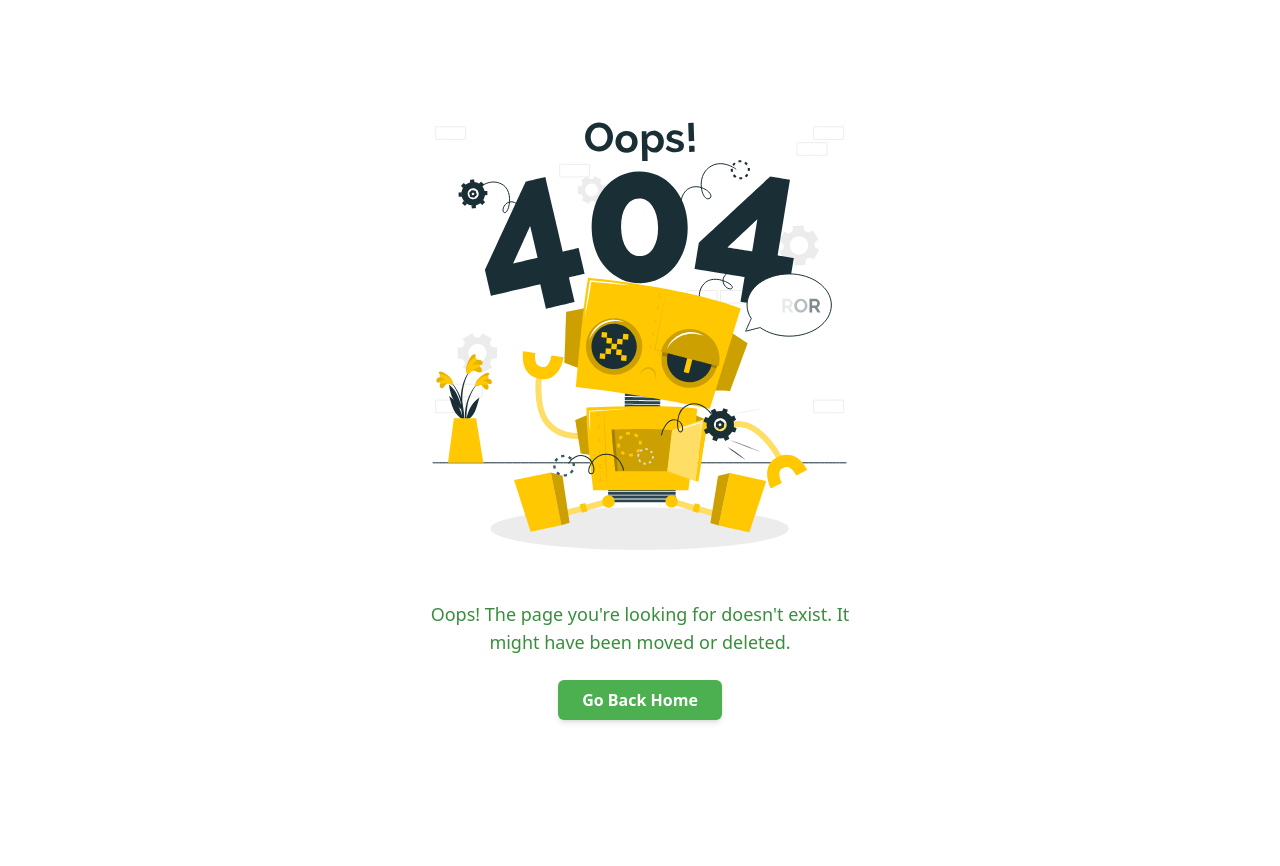
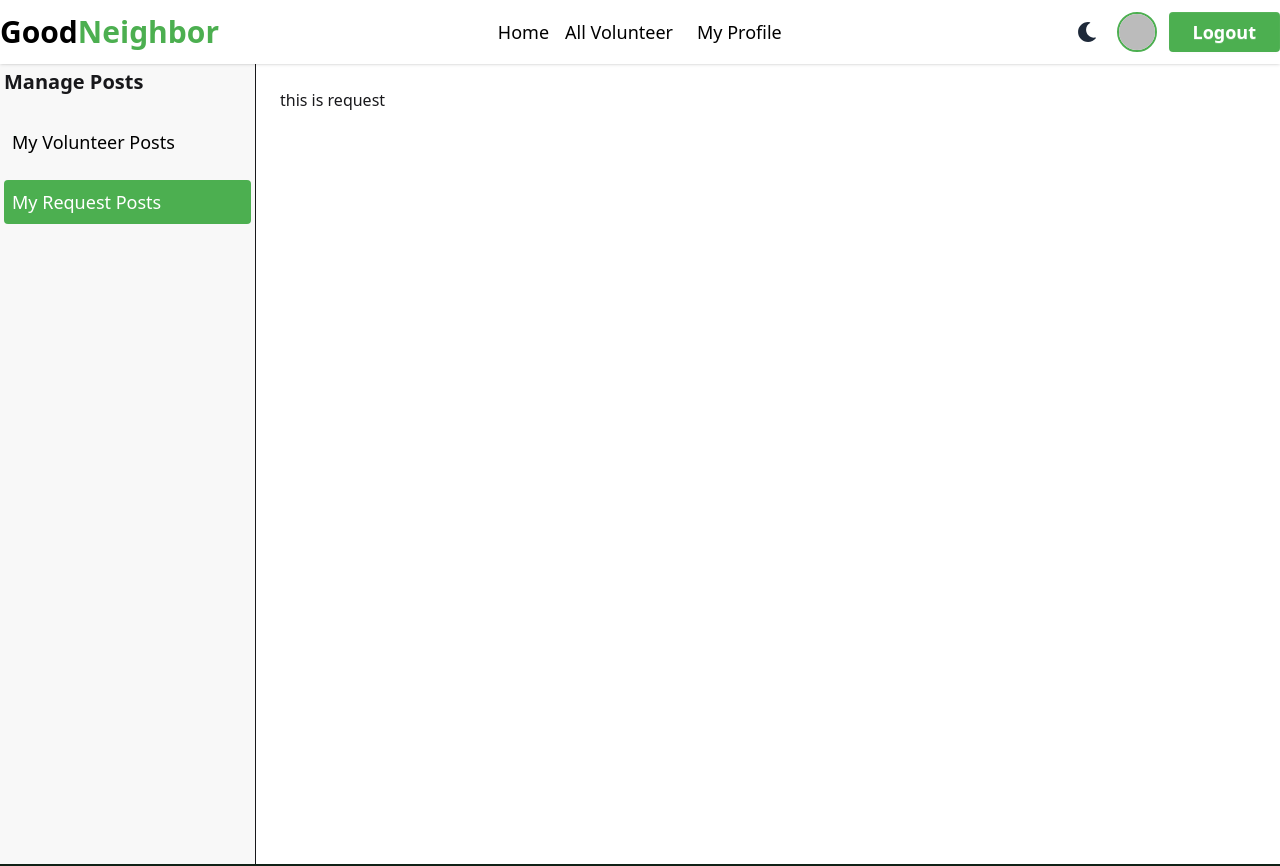
Before and after one commit to armejbha/good-neighbor-client, a React (Vite) app: page /manageMyPost/myRequestPost in a window 1280 px wide. Shown: the top 866 px of the page. Before the commit the page ends 800 px from the top, so only its background shows below. Built offline with nearby package versions, Linux system fonts and the light colour scheme; no server answers; sample sign-in values are in the browser's storage.

Commit message:
managePost

```diff
--- /dev/null
+++ b/src/Api/volunteerPostByEmail.js
@@ -0,0 +1,6 @@
+
+
+export const volunteerPostByEmail=(email)=>{
+    console.log(email);
+    return fetch(`http://localhost:3000/volunteers?email=${email}`).then(res=>res.json())
+}
--- /dev/null
+++ b/src/Pages/ManagePostLayouts/ManagePostLayouts.jsx
@@ -0,0 +1,46 @@
+// ManagePostsLayout.jsx
+import { useContext } from "react";
+import { NavLink } from "react-router";
+import { Link, Outlet } from "react-router";
+import { AuthContext } from "../../Context/AuthContext";
+
+const ManagePostsLayout = () => {
+  const { theme } = useContext(AuthContext);
+
+  const navLinkStyles = ({ isActive }) =>
+    `${
+      isActive
+        ? "bg-primary text-white"
+        : theme === "dark"
+        ? "text-white"
+        : "text-black"
+    }
+    block p-2 rounded text-lg font-medium transition hover:bg-primary hover:text-white`;
+  return (
+    <div className="flex flex-col md:flex-row min-h-screen">
+      {/* Sidebar */}
+      <aside className="md:w-64 bg-base-200 p-1 md:border-r">
+        <h2 className="text-xl font-bold mb-6 ml-2 md:ml-0">Manage Posts</h2>
+        <ul className="space-y-4 flex flex-row md:flex-col gap-5 md:gap-0">
+          <li>
+            <NavLink to="myVolunteerPost" className={navLinkStyles}>
+              My Volunteer Posts
+            </NavLink>
+          </li>
+          <li>
+            <NavLink to="myRequestPost" className={navLinkStyles}>
+              My Request Posts
+            </NavLink>
+          </li>
+        </ul>
+      </aside>
+
+      {/* Main Content */}
+      <main className="flex-1 p-6 overflow-y-auto">
+        <Outlet />
+      </main>
+    </div>
+  );
+};
+
+export default ManagePostsLayout;
--- /dev/null
+++ b/src/Pages/ManagePostLayouts/MyRequestPost/MyRequestPost.jsx
@@ -0,0 +1,7 @@
+import React from "react";
+
+const MyRequestPost = () => {
+  return <div>this is request</div>;
+};
+
+export default MyRequestPost;
--- /dev/null
+++ b/src/Pages/ManagePostLayouts/MyVolunteerPost/MyVolunteerPost.jsx
@@ -0,0 +1,24 @@
+import React, { Suspense, useContext } from "react";
+import { AuthContext } from "../../../Context/AuthContext";
+import { volunteerPostByEmail } from "../../../Api/volunteerPostByEmail";
+import Loading from "../../Shared/Loading";
+import VolunteerList from "./VolunteerLIst";
+
+const MyVolunteerPost = () => {
+  const { user } = useContext(AuthContext);
+  console.log(user);
+  return (
+    <div>
+      <h3></h3>
+      <div>
+        <Suspense fallback={<Loading></Loading>}>
+          <VolunteerList
+            volunteerPostByEmail={volunteerPostByEmail(user?.email)}
+          ></VolunteerList>
+        </Suspense>
+      </div>
+    </div>
+  );
+};
+
+export default MyVolunteerPost;
--- /dev/null
+++ b/src/Pages/ManagePostLayouts/MyVolunteerPost/VolunteerList.jsx
@@ -0,0 +1,56 @@
+import React, { use } from "react";
+import { FaEdit, FaTrashAlt } from "react-icons/fa";
+
+const VolunteerList = ({ volunteerPostByEmail }) => {
+  const volunteers = use(volunteerPostByEmail);
+
+  return (
+    <div className="md:p-4 max-w-6xl md:ml-18">
+      <h3 className="text-2xl font-semibold mb-4 text-center text-primary">
+        My Created Volunteer Need Posts
+      </h3>
+      <div className="overflow-x-auto">
+        <table className="table table-zebra table-bordered w-full border border-gray-300">
+          {/* Table Head */}
+          <thead className="bg-base-200 text-base-content text-lg">
+            <tr>
+              <th>#</th>
+              <th>Title</th>
+              <th>Category</th>
+              <th>Location</th>
+              <th className="text-center">Actions</th>
+            </tr>
+          </thead>
+          <tbody>
+            {volunteers.map((volunteer, index) => (
+              <tr key={volunteer._id} className="hover">
+                <td className="font-bold">{index + 1}</td>
+                <td>{volunteer.postTitle}</td>
+                <td>{volunteer.category}</td>
+                <td>{volunteer.location}</td>
+                <td className="space-x-2 text-center flex items-center justify-center">
+                  <button
+                    className="btn btn-sm btn-info text-white px-3 tooltip"
+                    data-tip="Edit"
+                    aria-label="Edit"
+                  >
+                    <FaEdit />
+                  </button>
+                  <button
+                    className="btn btn-sm btn-error text-white px-3 tooltip"
+                    data-tip="Delete"
+                    aria-label="Delete"
+                  >
+                    <FaTrashAlt />
+                  </button>
+                </td>
+              </tr>
+            ))}
+          </tbody>
+        </table>
+      </div>
+    </div>
+  );
+};
+
+export default VolunteerList;
--- a/src/Pages/Shared/Navbar.jsx
+++ b/src/Pages/Shared/Navbar.jsx
@@ -78,7 +78,7 @@ const Navbar = () => {
                   </NavLink>
                 </li>
                 <li>
-                  <NavLink to="/settings" className={navLinkStyles}>
+                  <NavLink to="/manageMyPost" className={navLinkStyles}>
                     Manage My Posts
                   </NavLink>
                 </li>
@@ -165,7 +165,7 @@ const Navbar = () => {
                   </NavLink>
                 </li>
                 <li>
-                  <NavLink to="/about" className={mobileNavLinkStyles}>
+                  <NavLink to="/allVolunteer" className={mobileNavLinkStyles}>
                     All Volunteer
                   </NavLink>
                 </li>
@@ -187,7 +187,7 @@ const Navbar = () => {
                       </li>
                       <li>
                         <NavLink
-                          to="/settings"
+                          to="/manageMyPost"
                           className={`${mobileNavLinkStyles} whitespace-nowrap px-2 py-1 block`}
                         >
                           Manage My Posts
--- a/src/Routes/Router.jsx
+++ b/src/Routes/Router.jsx
@@ -8,6 +8,9 @@ import Register from "../Pages/Register/Register";
 import PrivateRoutes from "./PrivateRoutes";
 import AddVolunteer from "../Pages/AddVolunteer/AddVolunteer";
 import VolunteerDetails from "../Pages/VolunteerDetails.jsx/VolunteerDetails";
+import ManagePostLayouts from "../Pages/ManagePostLayouts/ManagePostLayouts";
+import MyVolunteerPost from "../Pages/ManagePostLayouts/MyVolunteerPost/MyVolunteerPost";
+import MyRequestPost from "../Pages/ManagePostLayouts/MyRequestPost/MyRequestPost";
 
 export const router = createBrowserRouter([
   {
@@ -49,6 +52,40 @@ export const router = createBrowserRouter([
         path: "/register",
         Component: Register,
       },
+      {
+        path: "/manageMyPost",
+        element: (
+          <PrivateRoutes>
+            <ManagePostLayouts></ManagePostLayouts>
+          </PrivateRoutes>
+        ),
+        children: [
+          {
+            index: true,
+            element: (
+              <PrivateRoutes>
+                <MyVolunteerPost></MyVolunteerPost>
+              </PrivateRoutes>
+            ),
+          },
+          {
+            path: "myVolunteerPost",
+            element: (
+              <PrivateRoutes>
+                <MyVolunteerPost></MyVolunteerPost>
+              </PrivateRoutes>
+            ),
+          },
+          {
+            path: "myRequestPost",
+            element: (
+              <PrivateRoutes>
+                <MyRequestPost></MyRequestPost>
+              </PrivateRoutes>
+            ),
+          },
+        ],
+      },
     ],
   },
   {
```
